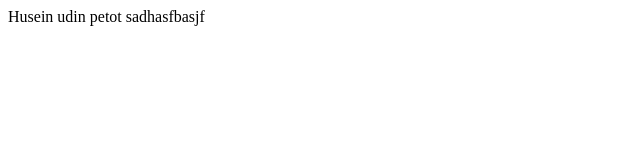
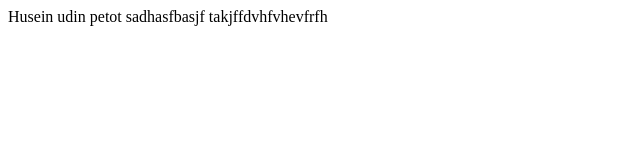
Before and after one commit to huseinnnnn/projek_kedua, a plain HTML site: page index.html in a window 1280 px wide. Shown: the whole page, without its empty margins (0-640 px from the left). Drawn offline with Linux system fonts and the light colour scheme.

Commit message:
update index.html

```diff
--- a/index.html
+++ b/index.html
@@ -1,6 +1,6 @@
 <html>
 	<title> belajar git</title>
 	<head>Husein</head>
-	<body>udin petot sadhasfbasjf
+	<body>udin petot sadhasfbasjf takjffdvhfvhevfrfh
 	</body>
 </html>
```
